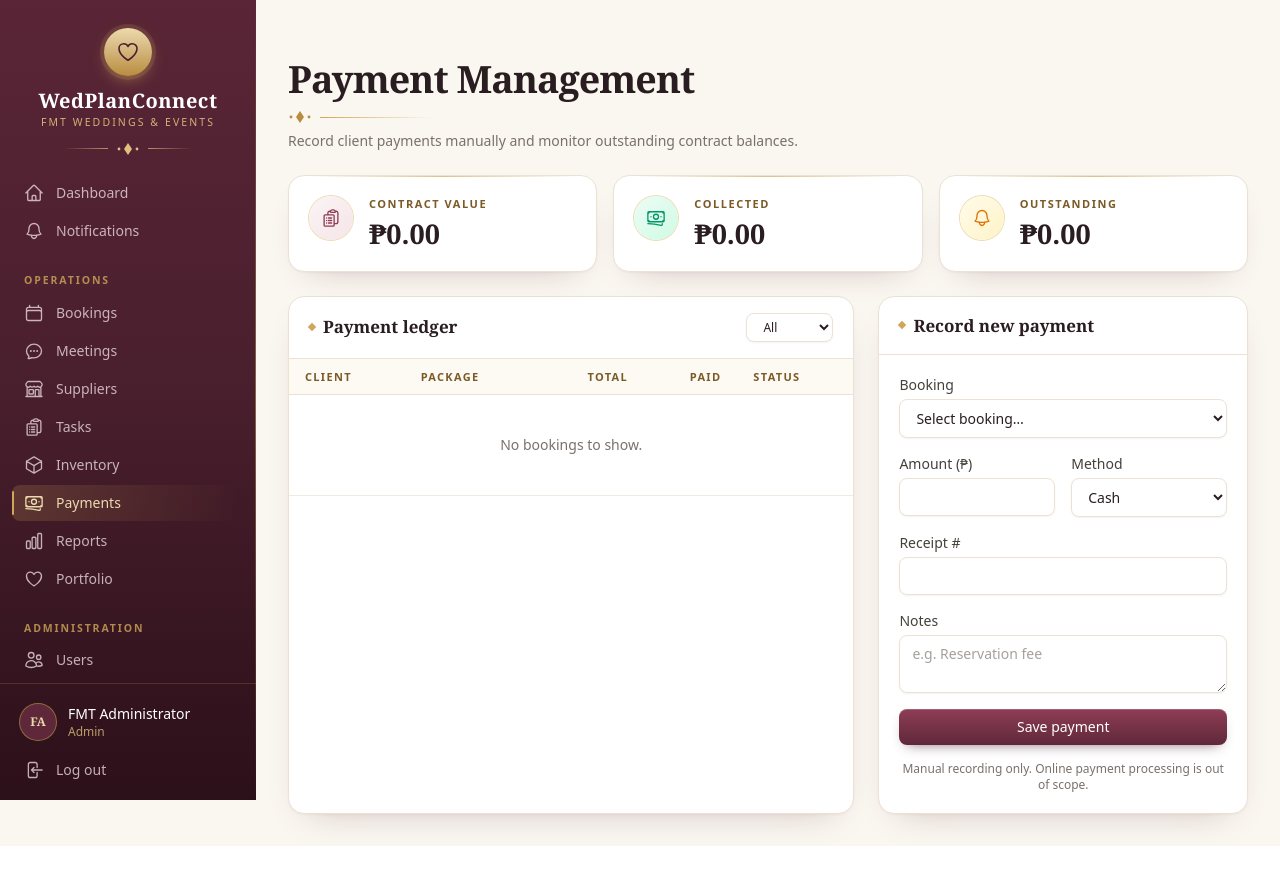
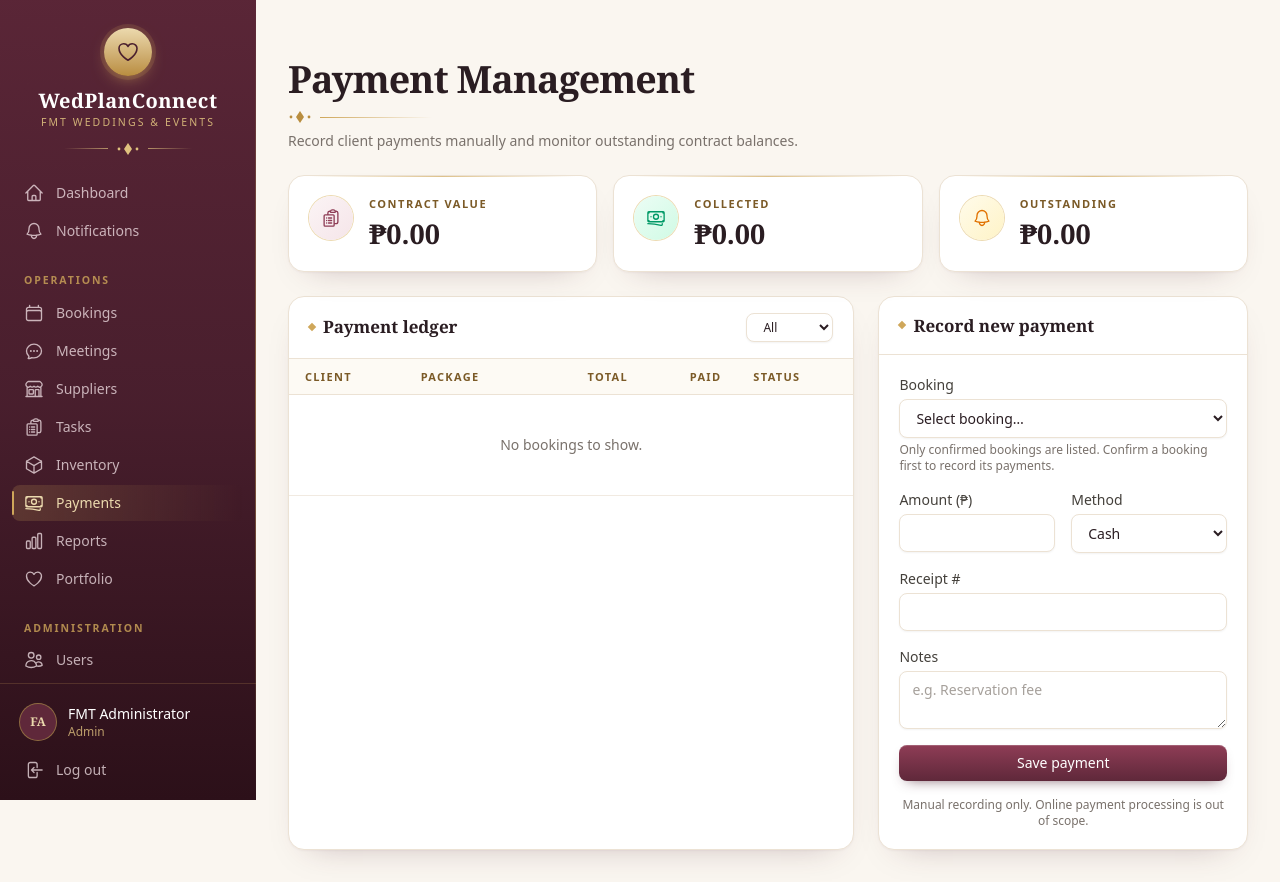
Before and after one commit to Capstone351/WedPlanConnect, a Laravel app: page /payments in a window 1280 px wide. Before the commit the page ends 846 px from the top, so only its background shows below. Run offline with Laravel 12, Linux system fonts and the light colour scheme; a user stored in the database is signed in; data comes from the database, SQL or seed files in the repository; data that the repository does not hold is empty; style sheets or scripts are compiled from the project's sources.

Commit message:
Only record payments for confirmed bookings
Pending bookings are refused on the server, left out of the payment form, and the booking page puts the down-payment step after confirmation.

Co-Authored-By: Claude Opus 5.5 <noreply@anthropic.com>

```diff
--- a/wedplanconnect/app/Http/Controllers/PaymentController.php
+++ b/wedplanconnect/app/Http/Controllers/PaymentController.php
@@ -46,7 +46,7 @@ class PaymentController extends Controller
         return view('payments.index', [
             'bookings' => $bookings,
             'selected' => $selected,
-            'allBookings' => Booking::visibleTo($user)->where('status', '!=', 'cancelled')->orderBy('event_date')->get(['id', 'client_name', 'event_date', 'total_amount']),
+            'allBookings' => Booking::visibleTo($user)->whereIn('status', Booking::PAYABLE_STATUSES)->orderBy('event_date')->get(['id', 'client_name', 'event_date', 'total_amount']),
             'totals' => [
                 'contract' => (float) $bookings->sum('total_amount'),
                 'collected' => (float) $bookings->sum('payments_sum_amount'),
@@ -117,6 +117,11 @@ class PaymentController extends Controller
             throw ValidationException::withMessages(['booking_id' => 'Payments cannot be recorded for a cancelled booking.']);
         }
 
+        // Money is only taken once the planner has confirmed the booking (and its price).
+        if (! in_array($booking->status, Booking::PAYABLE_STATUSES, true)) {
+            throw ValidationException::withMessages(['booking_id' => 'Confirm this booking first. Payments can only be recorded for confirmed bookings.']);
+        }
+
         $balance = $booking->balance();
 
         if ($amount - $balance > 0.001) {
--- a/wedplanconnect/app/Models/Booking.php
+++ b/wedplanconnect/app/Models/Booking.php
@@ -30,6 +30,9 @@ class Booking extends Model
 
     /** Statuses that occupy a date/venue slot for double-booking detection. */
     public const ACTIVE_STATUSES = ['pending', 'confirmed'];
+
+    /** Statuses whose payments can be recorded: only after the planner confirms the booking. */
+    public const PAYABLE_STATUSES = ['confirmed', 'completed'];
 
     /**
      * The wedding packages couples choose from, keyed by name, most expensive first.
--- a/wedplanconnect/resources/views/payments/index.blade.php
+++ b/wedplanconnect/resources/views/payments/index.blade.php
@@ -56,6 +56,7 @@
                                 <option value="{{ $b->id }}" @selected(old('booking_id', $selected?->id) == $b->id)>{{ $b->client_name }} — {{ $b->event_date->format('M j, Y') }}</option>
                             @endforeach
                         </select>
+                        @error('booking_id')<p class="error-text">{{ $message }}</p>@else<p class="hint">Only confirmed bookings are listed. Confirm a booking first to record its payments.</p>@enderror
                     </div>
                     <div class="grid grid-cols-2 gap-4">
                         <div>
@@ -89,6 +90,12 @@
                         <h2 class="card-title">{{ $selected->client_name }}</h2>
                         <a href="{{ route('bookings.contract', $selected) }}" class="btn-secondary btn-sm"><x-icon name="download" class="size-4" /> PDF</a>
                     </div>
+                    @if ($selected->status === 'pending')
+                        <div class="flex flex-wrap items-center justify-between gap-2 border-b border-gold-200 bg-gold-50 px-5 py-3 text-sm text-stone-700">
+                            <span>This booking isn't confirmed yet. Confirm it first to record payments.</span>
+                            <a href="{{ route('bookings.show', $selected) }}" class="btn-gold btn-sm">Open booking</a>
+                        </div>
+                    @endif
                     <div class="grid grid-cols-3 gap-2 border-b border-stone-100 p-4 text-center text-sm">
                         <div><div class="text-xs text-stone-500">Contract</div><div class="font-semibold tabular-nums">₱{{ number_format($selected->total_amount, 2) }}</div></div>
                         <div><div class="text-xs text-stone-500">Paid</div><div class="font-semibold text-emerald-700 tabular-nums">₱{{ number_format($sPaid, 2) }}</div></div>
```
Also changed, not shown: wedplanconnect/resources/views/bookings/show.blade.php (+7 -2 lines), wedplanconnect/tests/Feature/OperationsTest.php (+23 -3 lines), wedplanconnect/tests/Feature/SecurityHardeningTest.php (+1 -1 lines).
